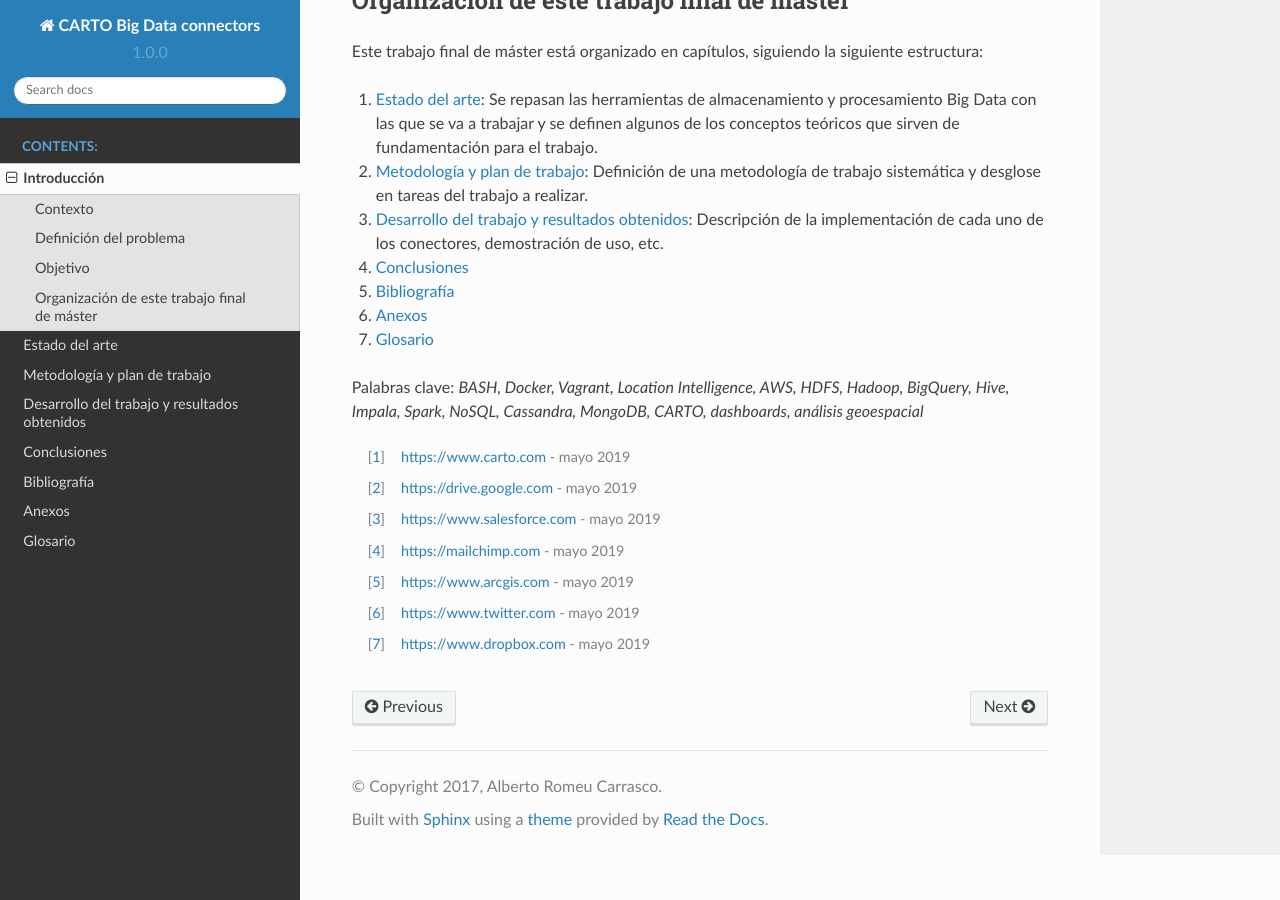
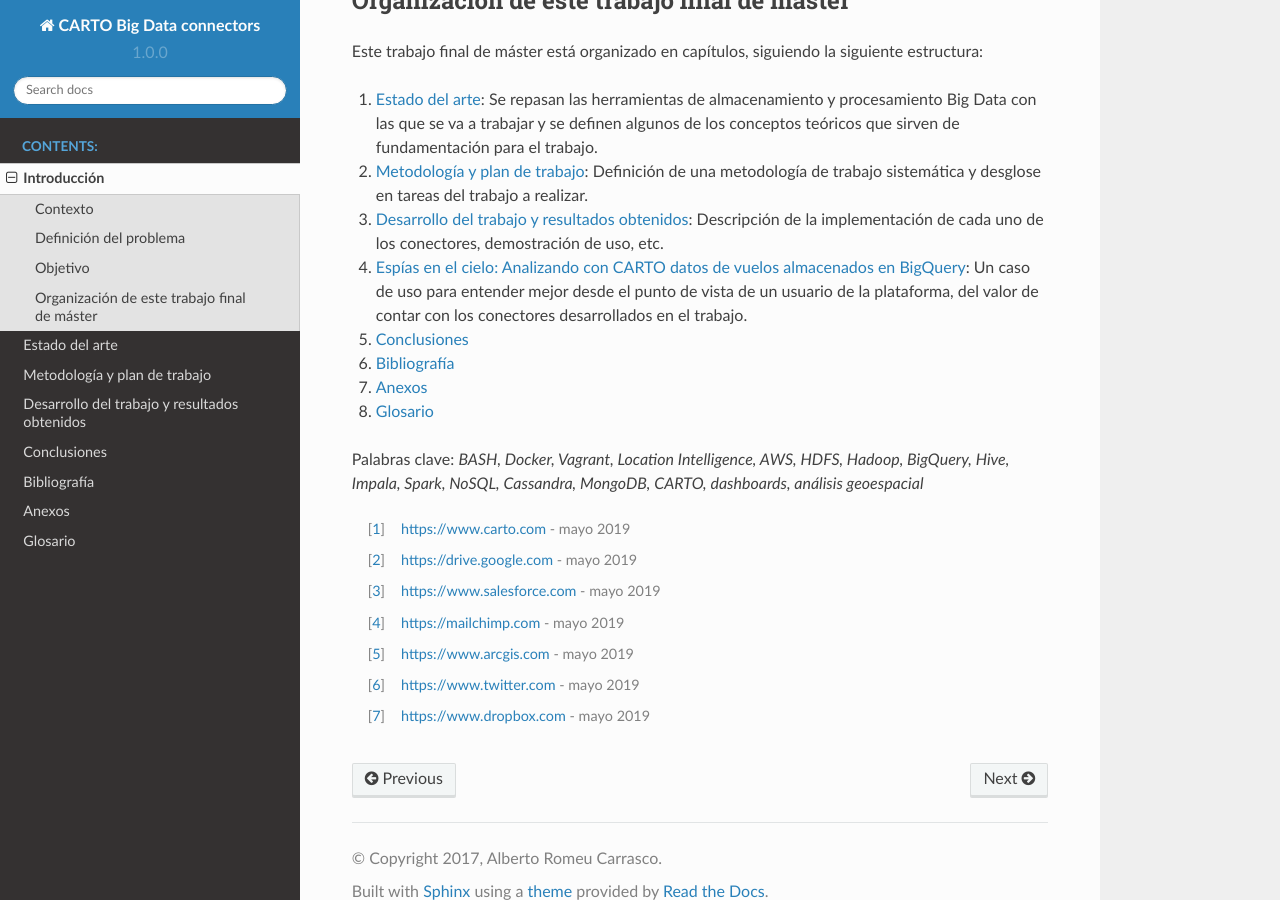
Before and after one commit to alrocar/TFM, a Sphinx documentation site: the page built from docs/source/tfm/01-abstract.rst, in a window 1280 px wide and 900 px high, scrolled down 4818 px. Built offline with Sphinx 7.4.7 and the Read the Docs theme 2.0.0, drawn with Linux system fonts in a browser that asks for light colours.

Commit message:
add use case

```diff
--- a/docs/source/tfm/01-abstract.rst
+++ b/docs/source/tfm/01-abstract.rst
@@ -123,10 +123,11 @@
 1. :ref:`estado-del-arte`: Se repasan las herramientas de almacenamiento y procesamiento Big Data con las que se va a trabajar y se definen algunos de los conceptos teóricos que sirven de fundamentación para el trabajo.
 2. :ref:`metodologia`: Definición de una metodología de trabajo sistemática y desglose en tareas del trabajo a realizar.
 3. :ref:`desarrollo`: Descripción de la implementación de cada uno de los conectores, demostración de uso, etc.
-4. :ref:`conclusiones`
-5. :ref:`bibliografia`
-6. :ref:`anexos`
-7. :ref:`glosario`
+4. :ref:`casouso`: Un caso de uso para entender mejor desde el punto de vista de un usuario de la plataforma, del valor de contar con los conectores desarrollados en el trabajo.
+5. :ref:`conclusiones`
+6. :ref:`bibliografia`
+7. :ref:`anexos`
+8. :ref:`glosario`
 
 
 Palabras clave: *BASH, Docker, Vagrant, Location Intelligence, AWS, HDFS, Hadoop, BigQuery, Hive, Impala, Spark, NoSQL, Cassandra, MongoDB, CARTO, dashboards, análisis geoespacial*
--- a/docs/source/tfm/10-estado-del-arte.rst
+++ b/docs/source/tfm/10-estado-del-arte.rst
@@ -32,6 +32,10 @@
 - BUILDER [#f2]_
 
 Una herramienta web de análisis para que analistas y usuarios de negocio que permite crear cuadros de mando accionables que se pueden compartir.
+
+.. image:: ../_static/builder.png
+  :width: 800
+  :alt: EL BUILDER
 
 - ENGINE [#f3]_
 
```
Also changed, not shown: docs/source/tfm/31-casouso.rst (added, +23 -0 lines), docs/source/_static/arch_simpl.png, docs/source/_static/builder.png (added).
